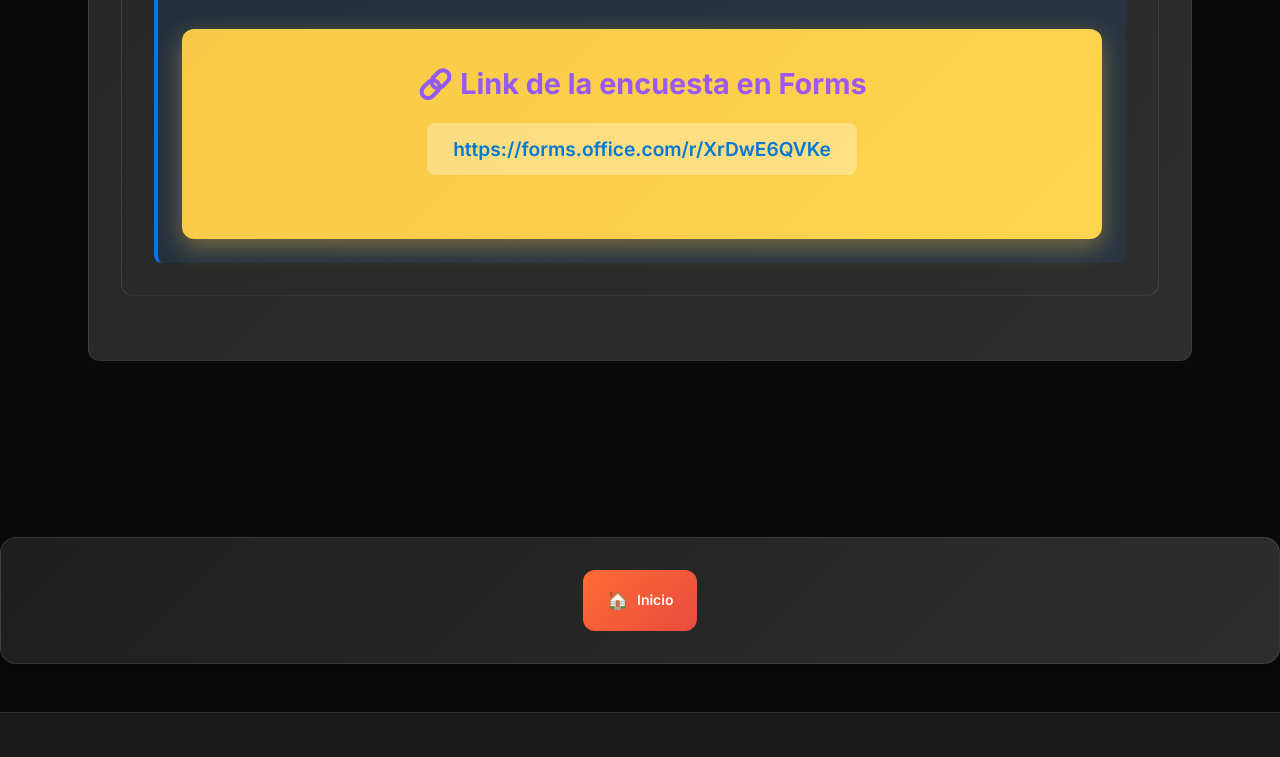
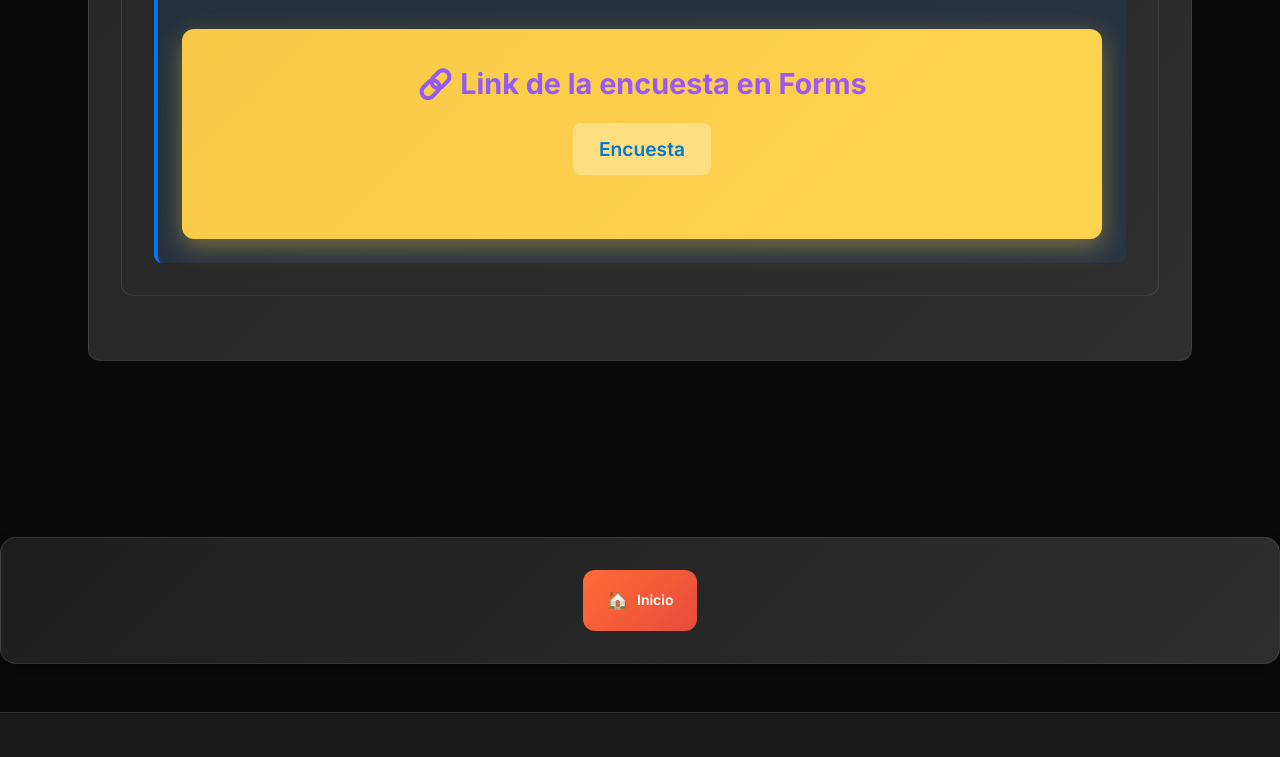
Before and after one commit to LyamBKR/proyectosena.git.io, a plain HTML site: page Investigación/Investigación.html in a window 1280 px wide. Shown: the part 9287-10044 px from the top of the page. Drawn offline with Linux system fonts and the light colour scheme.

Commit message:
Cambio de boton de encuesta en Microsoft Form

```diff
--- a/Investigación/Investigación.html
+++ b/Investigación/Investigación.html
@@ -705,7 +705,7 @@
                                         <div class="survey-link-container" style="margin-top: 2rem;">
                                             <h3 class="survey-link-title">🔗 Link de la encuesta en Forms</h3>
                                             <p>
-                                                <a href="https://forms.office.com/r/XrDwE6QVKe" target="_blank" rel="noopener">https://forms.office.com/r/XrDwE6QVKe</a>
+                                                <a href="https://forms.office.com/r/XrDwE6QVKe" target="_blank" rel="noopener">Encuesta</a>
                                             </p>
                                         </div>
                                     </div>
```
Also changed, not shown: 1 other file.
